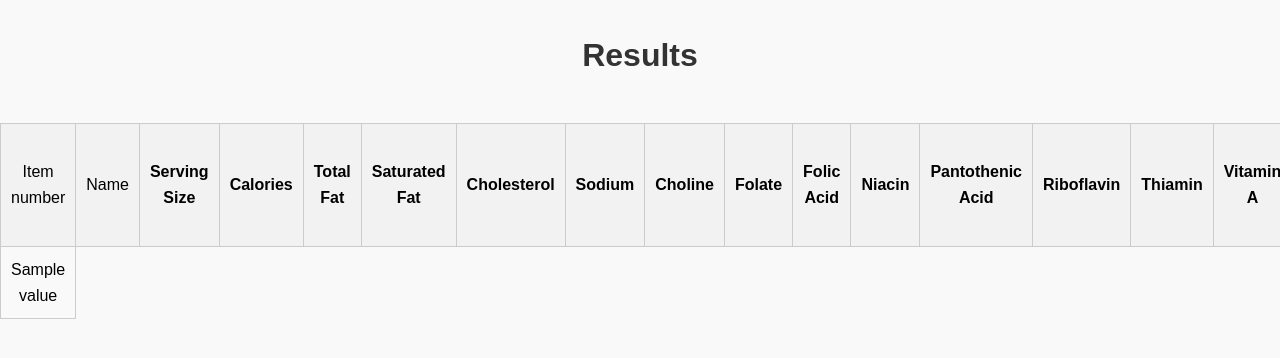
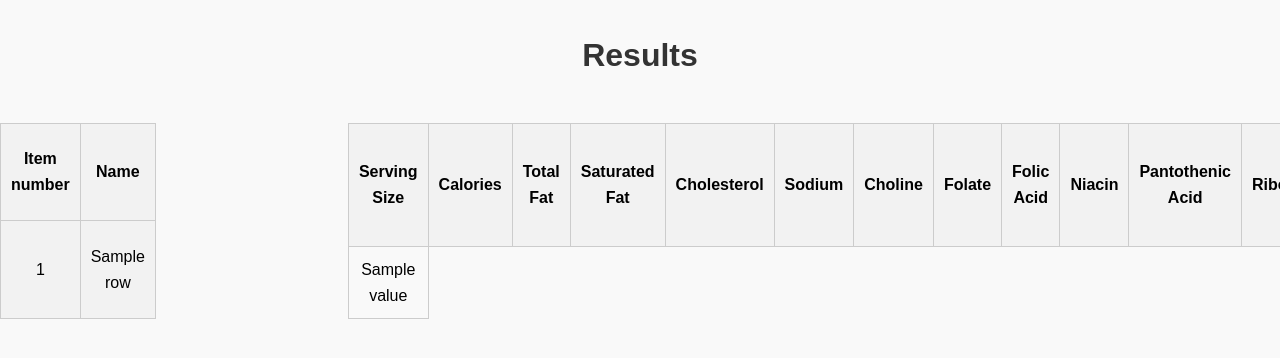
Before and after one commit to thisismariam/nutrition, a Flask app: template templates/results.html in a window 1280 px wide. Shown: the top 358 px of the page. Run offline with Flask 2, Linux system fonts and the light colour scheme; the template is opened without the code that fills it: most values are stand-ins (such as "Sample title", 1, 10 or a date in 2020).

Commit message:
Update results.html

```diff
--- a/templates/results.html
+++ b/templates/results.html
@@ -67,21 +67,23 @@
    }
 
 
-   .table-container th {
+   .table-container {
+        display: flex;
+        width: 100%;
+    }
+
+    .sticky-columns {
+        width: 15%; /* Adjust the width as needed */
         position: sticky;
+        left: 0;
         top: 0;
+        z-index: 1;
         background-color: #f2f2f2;
     }
 
-   .sticky-column {
-            position: sticky;
-            left: 0;
-            z-index: 1;
-            background-color: #f2f2f2; /* Match the background color of other td elements */
-        }
-
-        .sticky-column::first-of-type {
-            width: 150px;
+    .scrolling-data {
+        width: 85%; /* Adjust the width as needed */
+        margin-left: 15%; /* Match the width of the sticky columns */
     }
 
         @media (min-width: 768px) {
@@ -106,10 +108,20 @@
 <body>
    <h1>Results</h1>
    <div class="table-container">
-    <table>
+       <table class="sticky-columns">
            <tr>
-             <td class="sticky-column">Item number</td>
-    <td class="sticky-column">Name</td>
+               <th>Item number</th>
+               <th>Name</th>
+           </tr>
+           {% for row in data %}
+           <tr>
+               <td>{{ row[0] }}</td>
+               <td>{{ row[1] }}</td>
+           </tr>
+           {% endfor %}
+       </table>
+       <table class="scrolling-data">
+           <tr>
                <th>Serving Size</th>
                <th>Calories</th>
             <th>Total Fat</th>
```
Lines whose indentation alone changed are shown as unchanged.
